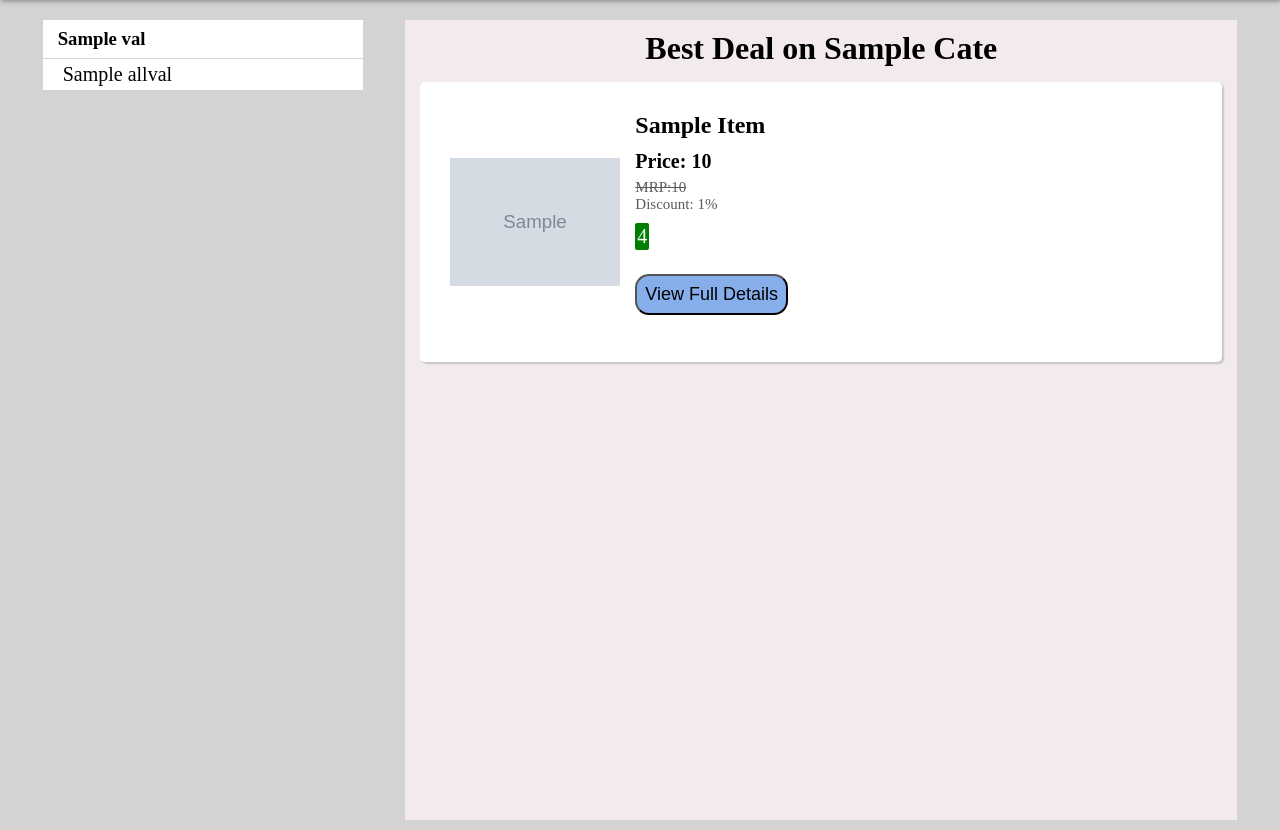
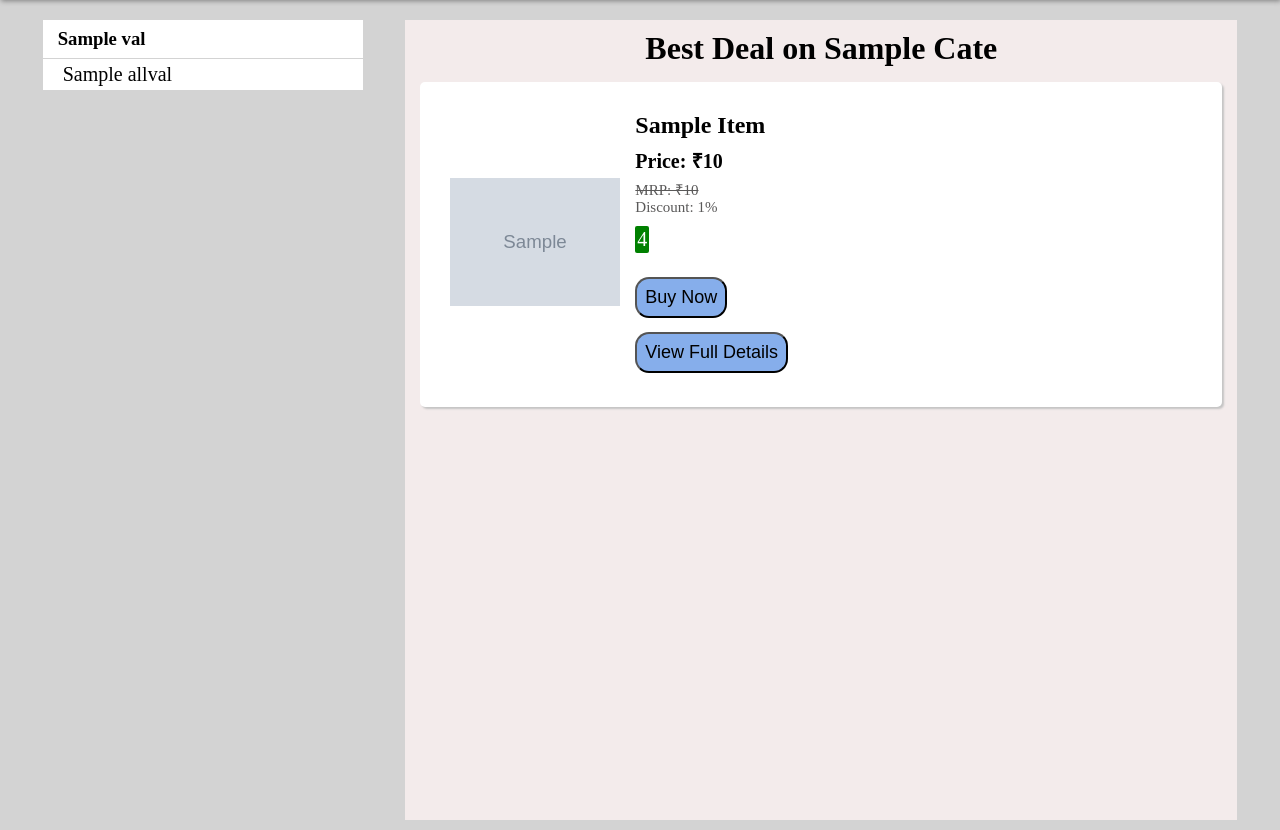
Before and after one commit to devnydv/dealsfind, a Flask app: template templates/home.html in a window 1280 px wide. Shown: the part 48-878 px from the top of the page. Run offline with Flask 3, Linux system fonts and the light colour scheme; the template is opened without the code that fills it: most values are stand-ins (such as "Sample title", 1, 10 or a date in 2020); grey boxes marked "Sample" are stand-in pictures.

Commit message:
Update home.html
major changes

```diff
--- a/templates/home.html
+++ b/templates/home.html
@@ -2,7 +2,15 @@
 {%block seo %}
 
 
-<title>{{cate | title}}</title>
+<title>Grab the Best deals on {{cate | title}}</title>
+<meta name="description" content="Top selected Best Deals on Electronics for the users to buy online. These are selected according to there specifications and user experiences. {{cate | title}}">
+<meta content="index,follow" name="robots">
+<meta content="all" name="robots">
+<meta content="en" name="language">
+<meta content="IN" name="country">
+<meta name="Keywords" content="Best Deals on Top Mobile Brands, Deals, flipkart deals, all flipkart product, online deals, deals on mobiles, deals on earphones, laptops, Gaming_Laptops, DSLR, Printers, Inks, Back_Cases">
+
+
 {% endblock %}
 
 {%block content %}
@@ -15,21 +23,31 @@
         <div id="head">
             <h1> Best Deal on {{cate | title}}</h1>
         </div>
+        {%set datalen = itemdata | length%}
+        {% set datalen = datalen - 1 %}
         {%for item in itemdata %}
-
+        {%set index =  datalen- loop.index0 %}
         <div class="ndiv">
             <div class="img">
                 <img src="{{item['thumbnails']}}" alt="{{item['name']}}" loading="lazy">
             </div>
             <div class="details">
                 <h2>{{item['name'] | title}}</h2>
-                <p class="price">Price: {{item['current_price']}} </p>
-                <p class="mrp"><s>MRP:{{item['original_price']}}</s></p>
+                <p class="price">Price: ₹{{item['current_price']}} </p>
+                <p class="mrp"><s>MRP: ₹{{item['original_price']}}</s></p>
                 <p class="mrp">Discount: {{item['discount_percent']}}%</p>
                 <p class="rat">{{item['rating']}}</p>
                 <button class="but">
+
+                    {%set buyurl = item['share_url'] +"?&affid=inf_eda32f80-54f3-4e98-965b-0749dbdd2c8d"  %}
+                    <a href="{{buyurl}}"
+                        title="Buy the Product">
+                        Buy Now
+                    </a>
+                </button>
+                <button class="but">
                     {%set cateparam = cate.replace(" ", "-")%}
-                    <a href="details?id={{loop.index0}}&category={{cateparam}}"
+                    <a href="details?category={{cateparam}}&id={{index}}"
                         title="Details of {{item['name'] | title}}">
                         View Full Details
                     </a>
```
